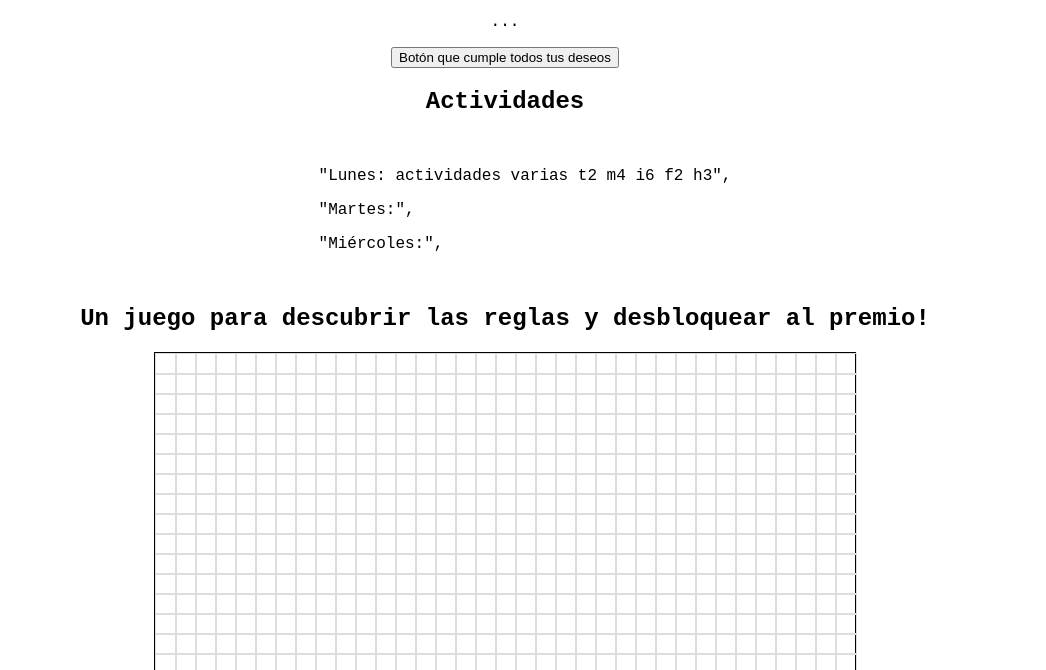
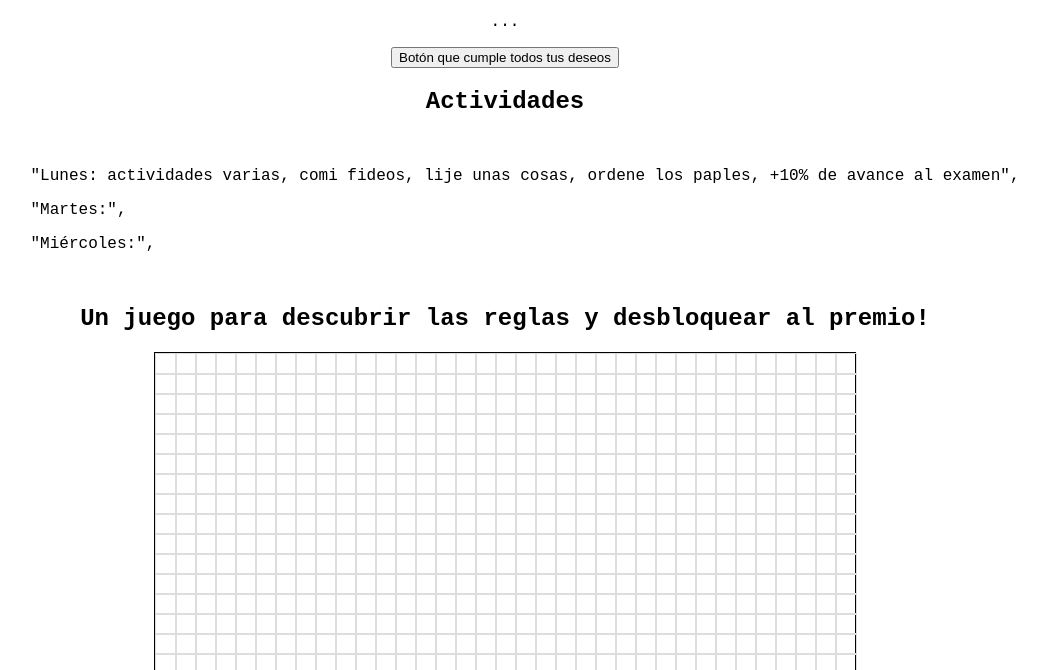
Before and after one commit to z009LL/hostearhostear, a plain HTML site: page index.html in a window 1280 px wide. Shown: the part 124-794 px from the top of the page, without its empty margins (135-1181 px from the left). Drawn offline with Linux system fonts and the light colour scheme.

Commit message:
Update index.html

```diff
--- a/index.html
+++ b/index.html
@@ -45,7 +45,7 @@
         <ul id="lista-actividades">
             <!-- Lista de actividades diarias se agregará aquí -->
             <p>
-            "Lunes: actividades varias t2 m4 i6 f2 h3",</p>
+            "Lunes: actividades varias, comi fideos, lije unas cosas, ordene los paples, +10% de avance al examen",</p>
             <p>"Martes:",</p>
             <p>"Miércoles:",</p>
             <p></p>
```
